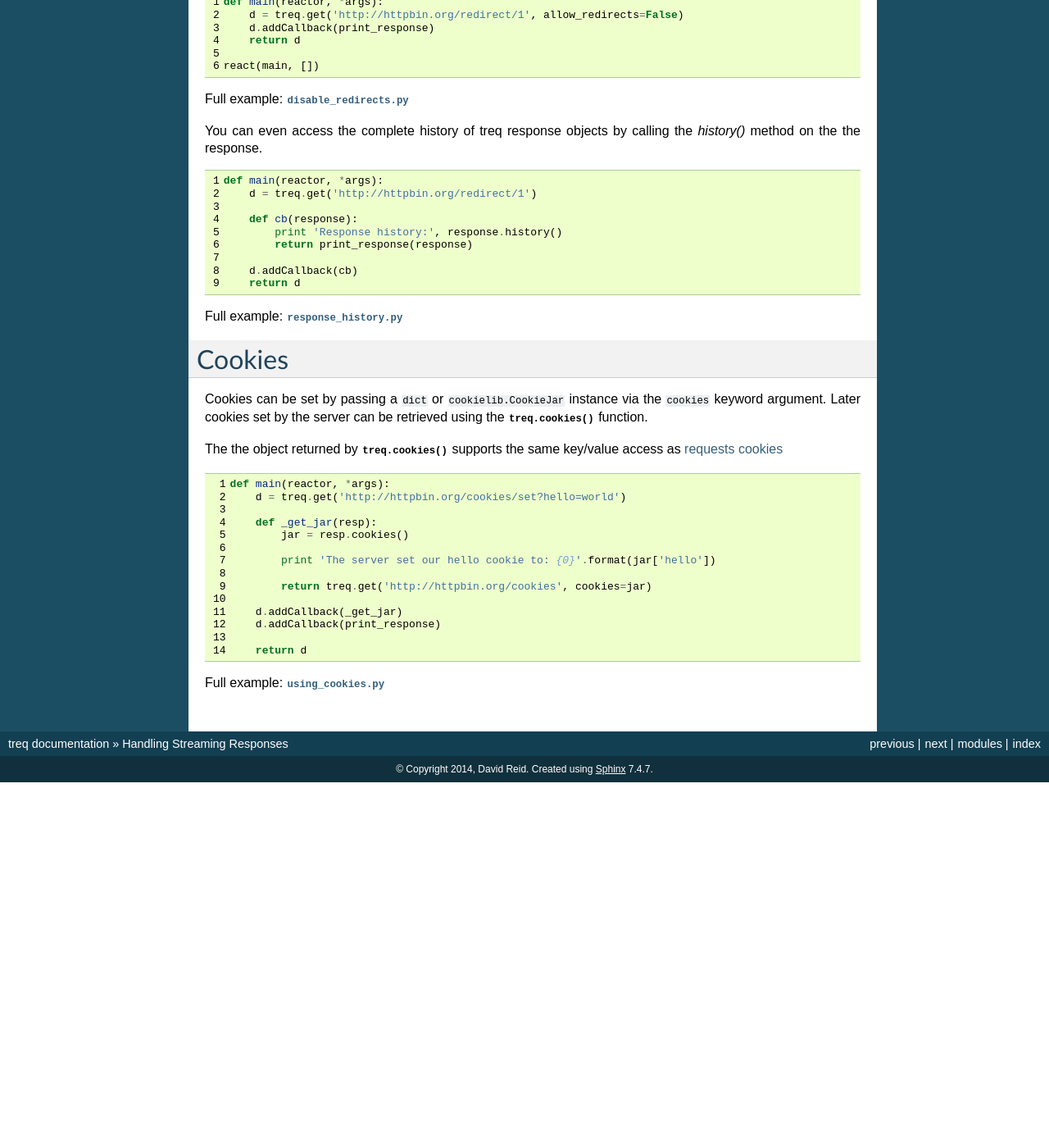
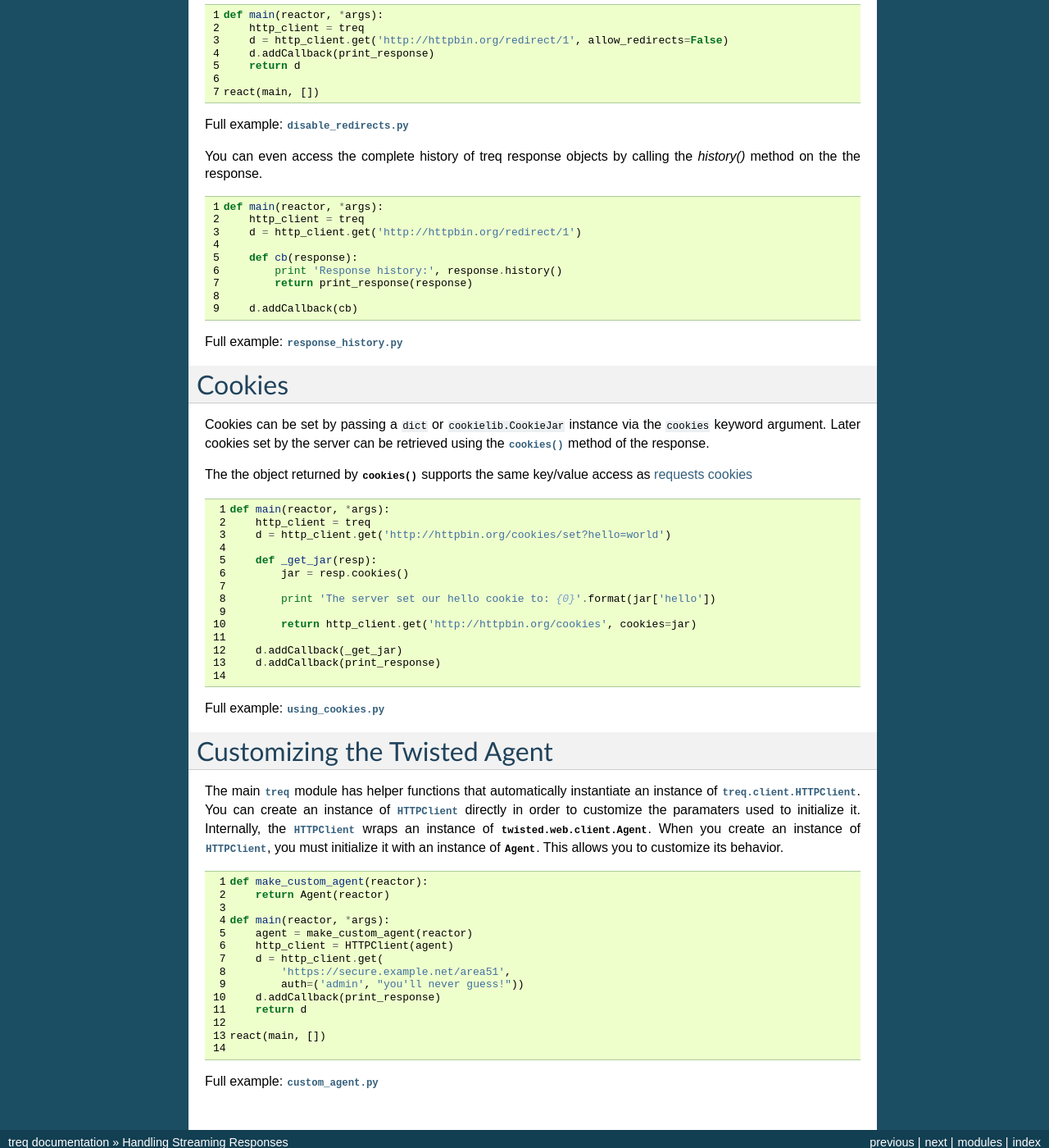
Before and after one commit to twisted/treq, a Sphinx documentation site: the page built from docs/howto.rst, in a window 1280 px wide and 1400 px high, scrolled down 1883 px. Shown: the whole window at 82% size. Built offline with Sphinx 7.4.7, drawn with Linux system fonts in a browser that asks for light colours; before the commit the page ends 2837 px from its top, so only the background shows below that; some of the changed text lies outside the part shown.

Commit message:
Updated documentation in an attempt to make it more clear that `treq.client.HTTPClient` is meant to be used.

```diff
--- a/docs/examples/basic_auth.py
+++ b/docs/examples/basic_auth.py
@@ -5,7 +5,8 @@ import treq
 
 
 def main(reactor, *args):
-    d = treq.get(
+    http_client = treq
+    d = http_client.get(
         'http://httpbin.org/basic-auth/treq/treq',
         auth=('treq', 'treq')
     )
--- a/docs/examples/basic_get.py
+++ b/docs/examples/basic_get.py
@@ -5,7 +5,8 @@ import treq
 
 
 def main(reactor, *args):
-    d = treq.get('http://httpbin.org/get')
+    http_client = treq
+    d = http_client.get('http://httpbin.org/get')
     d.addCallback(print_response)
     return d
 
--- a/docs/examples/basic_post.py
+++ b/docs/examples/basic_post.py
@@ -7,7 +7,8 @@ import treq
 
 
 def main(reactor, *args):
-    d = treq.post('http://httpbin.org/post',
+    http_client = treq
+    d = http_client.post('http://httpbin.org/post',
                   json.dumps({"msg": "Hello!"}),
                   headers={'Content-Type': ['application/json']})
     d.addCallback(print_response)
--- /dev/null
+++ b/docs/examples/custom_agent.py
@@ -0,0 +1,18 @@
+from treq.client import HTTPClient
+from _utils import print_response
+from twisted.internet.task import react
+from twisted.web.client import Agent
+
+def make_custom_agent(reactor):
+    return Agent(reactor)
+
+def main(reactor, *args):
+    agent = make_custom_agent(reactor)
+    http_client = HTTPClient(agent)
+    d = http_client.get(
+        'https://secure.example.net/area51',
+        auth=('admin', "you'll never guess!"))
+    d.addCallback(print_response)
+    return d
+
+react(main, [])
--- a/docs/examples/disable_redirects.py
+++ b/docs/examples/disable_redirects.py
@@ -5,7 +5,8 @@ import treq
 
 
 def main(reactor, *args):
-    d = treq.get('http://httpbin.org/redirect/1', allow_redirects=False)
+    http_client = treq
+    d = http_client.get('http://httpbin.org/redirect/1', allow_redirects=False)
     d.addCallback(print_response)
     return d
 
--- a/docs/examples/download_file.py
+++ b/docs/examples/download_file.py
@@ -5,7 +5,8 @@ import treq
 
 def download_file(reactor, url, destination_filename):
     destination = file(destination_filename, 'w')
-    d = treq.get(url)
+    http_client = treq
+    d = http_client.get(url)
     d.addCallback(treq.collect, destination.write)
     d.addBoth(lambda _: destination.close())
     return d
--- a/docs/examples/query_params.py
+++ b/docs/examples/query_params.py
@@ -7,31 +7,32 @@ import treq
 @inlineCallbacks
 def main(reactor):
     print 'List of tuples'
-    resp = yield treq.get('http://httpbin.org/get',
+    http_client = treq
+    resp = yield http_client.get('http://httpbin.org/get',
                           params=[('foo', 'bar'), ('baz', 'bax')])
     content = yield treq.content(resp)
     print content
 
     print 'Single value dictionary'
-    resp = yield treq.get('http://httpbin.org/get',
+    resp = yield http_client.get('http://httpbin.org/get',
                           params={'foo': 'bar', 'baz': 'bax'})
     content = yield treq.content(resp)
     print content
 
     print 'Multi value dictionary'
-    resp = yield treq.get('http://httpbin.org/get',
+    resp = yield http_client.get('http://httpbin.org/get',
                           params={'foo': ['bar', 'baz', 'bax']})
     content = yield treq.content(resp)
     print content
 
     print 'Mixed value dictionary'
-    resp = yield treq.get('http://httpbin.org/get',
+    resp = yield http_client.get('http://httpbin.org/get',
                           params={'foo': ['bar', 'baz'], 'bax': 'quux'})
     content = yield treq.content(resp)
     print content
 
     print 'Preserved query parameters'
-    resp = yield treq.get('http://httpbin.org/get?foo=bar',
+    resp = yield http_client.get('http://httpbin.org/get?foo=bar',
                           params={'baz': 'bax'})
     content = yield treq.content(resp)
     print content
--- a/docs/examples/redirects.py
+++ b/docs/examples/redirects.py
@@ -5,7 +5,8 @@ import treq
 
 
 def main(reactor, *args):
-    d = treq.get('http://httpbin.org/redirect/1')
+    http_client = treq
+    d = http_client.get('http://httpbin.org/redirect/1')
     d.addCallback(print_response)
     return d
 
--- a/docs/examples/response_history.py
+++ b/docs/examples/response_history.py
@@ -5,7 +5,8 @@ import treq
 
 
 def main(reactor, *args):
-    d = treq.get('http://httpbin.org/redirect/1')
+    http_client = treq
+    d = http_client.get('http://httpbin.org/redirect/1')
 
     def cb(response):
         print 'Response history:', response.history()
--- a/docs/examples/using_cookies.py
+++ b/docs/examples/using_cookies.py
@@ -5,14 +5,15 @@ import treq
 
 
 def main(reactor, *args):
-    d = treq.get('http://httpbin.org/cookies/set?hello=world')
+    http_client = treq
+    d = http_client.get('http://httpbin.org/cookies/set?hello=world')
 
     def _get_jar(resp):
         jar = resp.cookies()
 
         print 'The server set our hello cookie to: {0}'.format(jar['hello'])
 
-        return treq.get('http://httpbin.org/cookies', cookies=jar)
+        return http_client.get('http://httpbin.org/cookies', cookies=jar)
 
     d.addCallback(_get_jar)
     d.addCallback(print_response)
--- a/docs/howto.rst
+++ b/docs/howto.rst
@@ -22,7 +22,7 @@ Full example: :download:`download_file.py <examples/download_file.py>`
 Query Parameters
 ----------------
 
-:py:func:`treq.request` supports a ``params`` keyword argument which will
+:py:func:`treq.HTTPClient.request` supports a ``params`` keyword argument which will
 be urlencoded and added to the ``url`` argument in addition to any query
 parameters that may already exist.
 
@@ -91,9 +91,10 @@ Cookies
 
 Cookies can be set by passing a ``dict`` or ``cookielib.CookieJar`` instance
 via the ``cookies`` keyword argument.  Later cookies set by the server can be
-retrieved using the :py:func:`treq.cookies` function.
+retrieved using the :py:meth:`~treq.response.Response.cookies` method of the
+response.
 
-The the object returned by :py:func:`treq.cookies` supports the same key/value
+The the object returned by :py:meth:`~treq.Response.cookies` supports the same key/value
 access as `requests cookies <http://requests.readthedocs.org/en/latest/user/quickstart/#cookies>`_
 
 .. literalinclude:: examples/using_cookies.py
@@ -101,3 +102,22 @@ access as `requests cookies <http://requests.readthedocs.org/en/latest/user/quic
     :lines: 7-20
 
 Full example: :download:`using_cookies.py <examples/using_cookies.py>`
+
+Customizing the Twisted Agent
+-----------------------------
+
+The main :py:mod:`treq` module has helper functions that automatically instantiate
+an instance of :py:class:`treq.client.HTTPClient`.  You can create an instance
+of :py:class:`~treq.client.HTTPClient` directly in order to customize the
+paramaters used to initialize it.
+Internally, the :py:class:`~treq.client.HTTPClient` wraps an instance of
+:py:class:`twisted.web.client.Agent`.  When you create an instance of
+:py:class:`~treq.client.HTTPClient`, you must initialize it with an instance of
+:py:class:`~twisted.web.client.Agent`.  This allows you to customize its
+behavior.
+
+.. literalinclude:: examples/custom_agent.py
+    :linenos:
+    :lines: 6-19
+
+Full example: :download:`custom_agent.py <examples/custom_agent.py>`
```
Also changed, not shown: docs/api.rst (+15 -0 lines).
